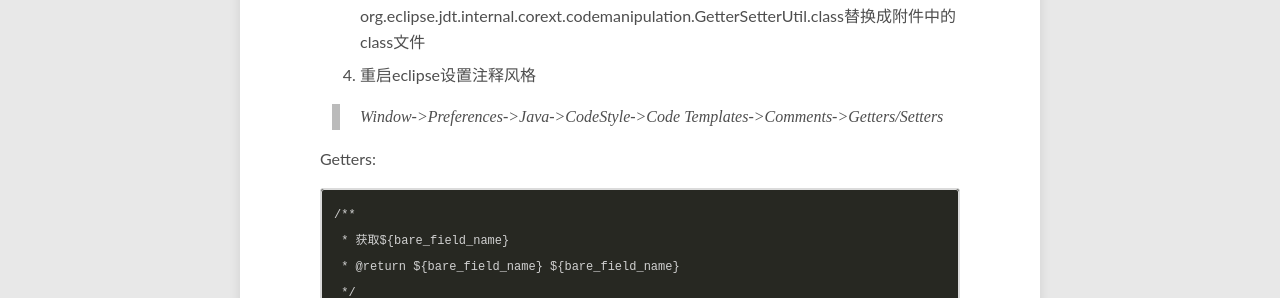
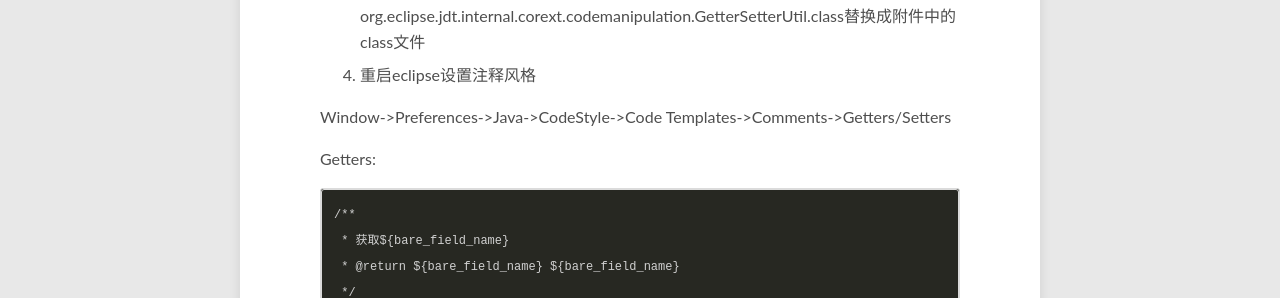
Before and after one commit to icielo/icielo.github.com, a Jekyll site: the page built from _posts/2017-03-08-get-set-自动注释.md, in a window 1280 px wide and 900 px high, scrolled down 626 px. Shown: the part 156-454 px from the top of the window. Built offline with Jekyll 4.4.1, drawn with Linux system fonts in a browser that asks for light colours; comment, search, counter and statistics services are not loaded.

````diff
--- a/_posts/2017-03-08-get-set-自动注释.md
+++ b/_posts/2017-03-08-get-set-自动注释.md
@@ -17,7 +17,8 @@ published: true
 2. 对jar进行备份后，将原文件后缀改成rar
 3. 用winrar打开压缩包，找到org.eclipse.jdt.internal.corext.codemanipulation.GetterSetterUtil.class替换成附件中的class文件
 4. 重启eclipse设置注释风格
-> Window->Preferences->Java->CodeStyle->Code Templates->Comments->Getters/Setters
+
+Window->Preferences->Java->CodeStyle->Code Templates->Comments->Getters/Setters
 
 Getters:
 ```
````
